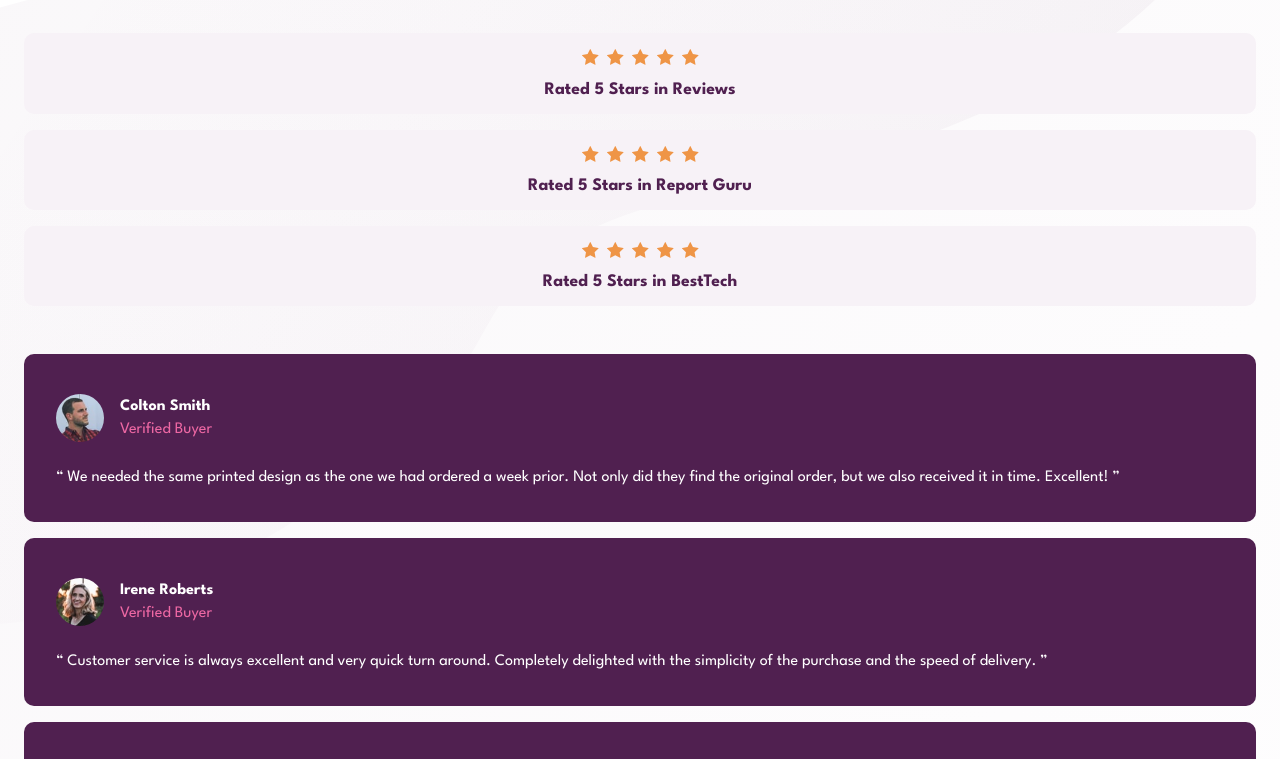
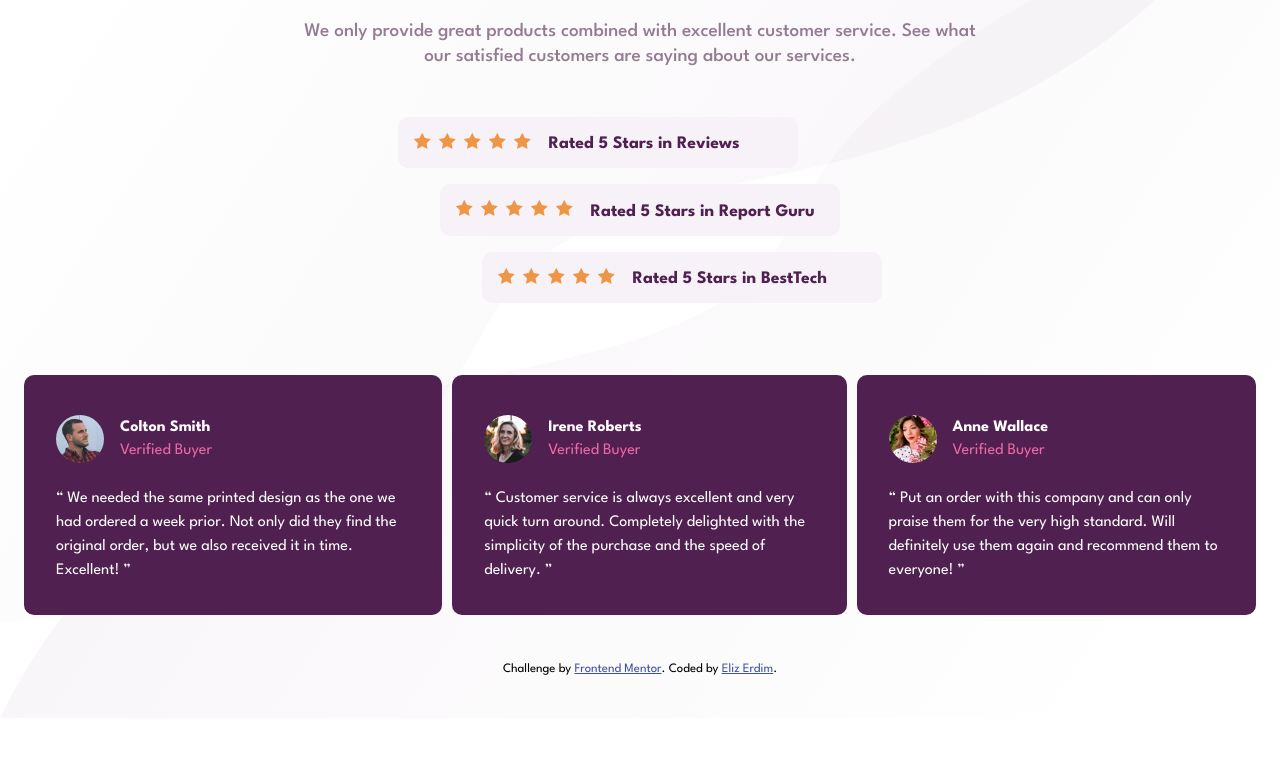
Before and after one commit to elizerdim/social-proof-section, a plain HTML site: page index.html in a window 1280 px wide. Shown: the part 170-929 px from the top of the page. After the commit the page ends 888 px from the top, so only its background shows below. Drawn offline with Linux system fonts and the light colour scheme.

Commit message:
Add styles for 650px breakpoint

```diff
--- a/styles.css
+++ b/styles.css
@@ -16,7 +16,6 @@
 }
 
 body {
-    /* font-size: 0.95rem; */
     font-family: "League Spartan", sans-serif;
     background-image: url(./images/bg-pattern-top-mobile.svg),
         url(./images/bg-pattern-bottom-mobile.svg);
@@ -117,3 +116,59 @@ body {
 .attribution a {
     color: hsl(228, 45%, 44%);
 }
+
+@media only screen and (min-width: 400px) {
+    body {
+        background-image: url(./images/bg-pattern-top-desktop.svg),
+            url(./images/bg-pattern-bottom-desktop.svg);
+        background-repeat: no-repeat;
+        background-position: left top, right bottom;
+        background-size: 100%;
+    }
+}
+
+@media only screen and (min-width: 650px) {
+    .social-proof__description h1 {
+        max-width: 450px;
+        margin: 2.2em auto 0.5em;
+    }
+
+    .social-proof__description p {
+        max-width: 700px;
+        margin: 2em auto;
+    }
+
+    .social-proof__ratings {
+        display: flex;
+        flex-direction: column;
+        max-width: 500px;
+        margin: 0 auto;
+    }
+
+    .social-proof__ratings article:nth-child(2) {
+        align-self: center;
+    }
+
+    .social-proof__ratings article:nth-child(3) {
+        align-self: flex-end;
+    }
+
+    .social-proof__ratings article {
+        width: 400px;
+        display: flex;
+        margin: 0.5em;
+    }
+
+    .social-proof__ratings article p {
+        margin: 0.2em 0 0 1em;
+    }
+
+    .social-proof__testimonials {
+        display: flex;
+        gap: 10px;
+    }
+
+    .social-proof__testimonials article {
+        padding-right: 2em;
+    }
+}
```
